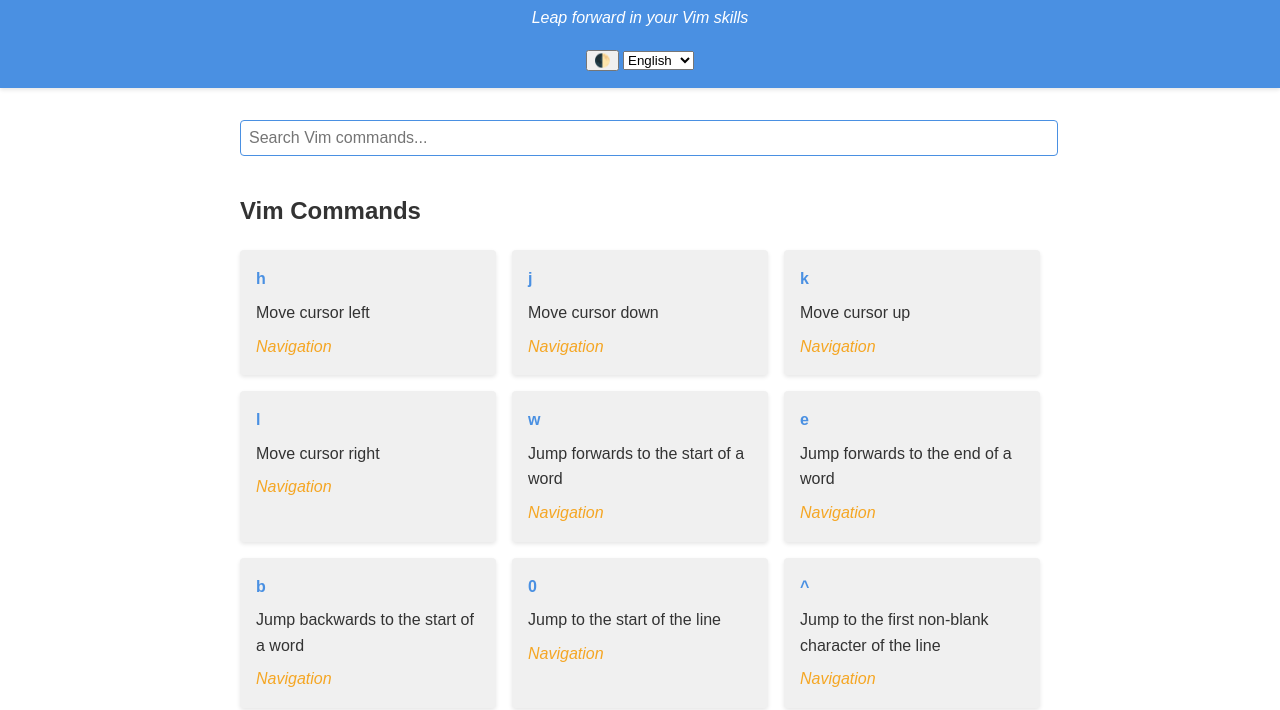
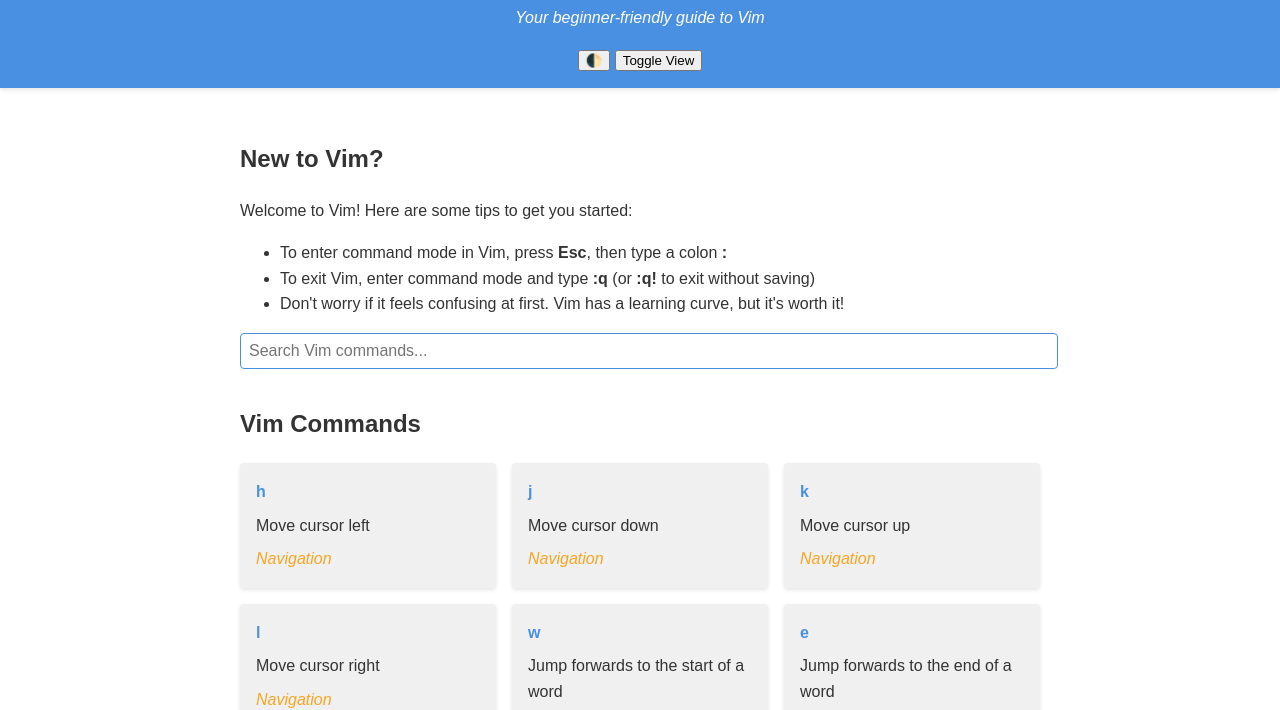
Before and after one commit to Mohamed-AH/VimLeap, a plain HTML site: page index.html in a window 1280 px wide. Shown: the part 83-793 px from the top of the page. Drawn offline with Linux system fonts and the light colour scheme.

Commit message:
Update index.html

```diff
--- a/index.html
+++ b/index.html
@@ -3,26 +3,33 @@
 <head>
     <meta charset="UTF-8">
     <meta name="viewport" content="width=device-width, initial-scale=1.0">
-    <title>VimLeap - Master Vim Commands</title>
+    <title>VimLeap - Beginner-Friendly Vim Cheat Sheet</title>
     <link rel="stylesheet" href="styles.css">
-    <meta name="description" content="VimLeap: Leap forward in your Vim skills. A comprehensive Vim cheat sheet for developers.">
+    <meta name="description" content="VimLeap: A beginner-friendly Vim cheat sheet. Learn Vim commands and how to get started with Vim.">
     <link rel="manifest" href="manifest.json">
     <link rel="icon" href="favicon.ico" type="image/x-icon">
 </head>
 <body>
     <header>
         <h1>VimLeap</h1>
-        <p>Leap forward in your Vim skills</p>
+        <p>Your beginner-friendly guide to Vim</p>
         <nav>
             <button id="darkModeToggle" aria-label="Toggle Dark Mode">🌓</button>
-            <select id="languageSelect" aria-label="Select Language">
-                <option value="en">English</option>
-                <option value="es">Español</option>
-            </select>
+            <button id="viewToggle">Toggle View</button>
         </nav>
     </header>
 
     <main>
+        <section id="newbieGuide">
+            <h2>New to Vim?</h2>
+            <p>Welcome to Vim! Here are some tips to get you started:</p>
+            <ul>
+                <li>To enter command mode in Vim, press <strong>Esc</strong>, then type a colon <strong>:</strong></li>
+                <li>To exit Vim, enter command mode and type <strong>:q</strong> (or <strong>:q!</strong> to exit without saving)</li>
+                <li>Don't worry if it feels confusing at first. Vim has a learning curve, but it's worth it!</li>
+            </ul>
+        </section>
+
         <section id="search">
             <input type="text" id="searchInput" placeholder="Search Vim commands..." aria-label="Search Vim commands">
         </section>
@@ -30,6 +37,12 @@
         <section id="commandList">
             <h2>Vim Commands</h2>
             <div id="commandResults"></div>
+        </section>
+
+        <section id="about">
+            <h2>About VimLeap</h2>
+            <p>VimLeap is a beginner-friendly Vim cheat sheet designed to help newcomers get started with Vim. We aim to make learning Vim less intimidating and more accessible.</p>
+            <p>Have suggestions or feedback? Email us at: <a href="mailto:your.email@example.com">emah84@gmail.com</a></p>
         </section>
     </main>
 
```
